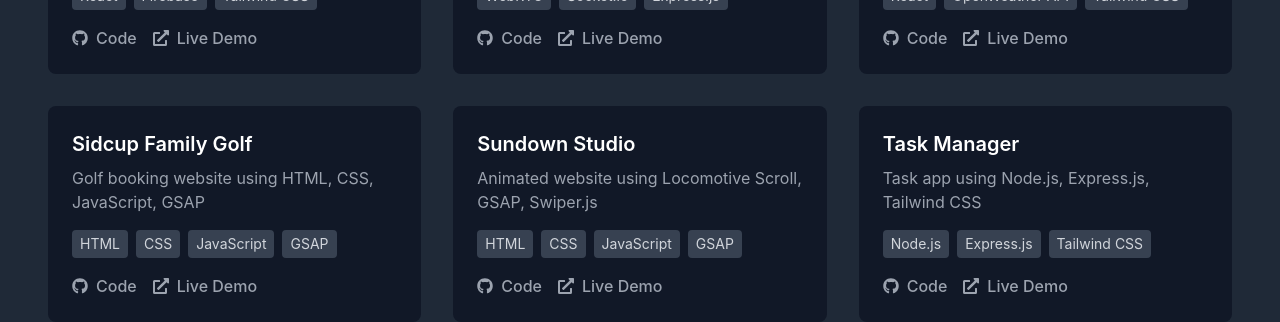
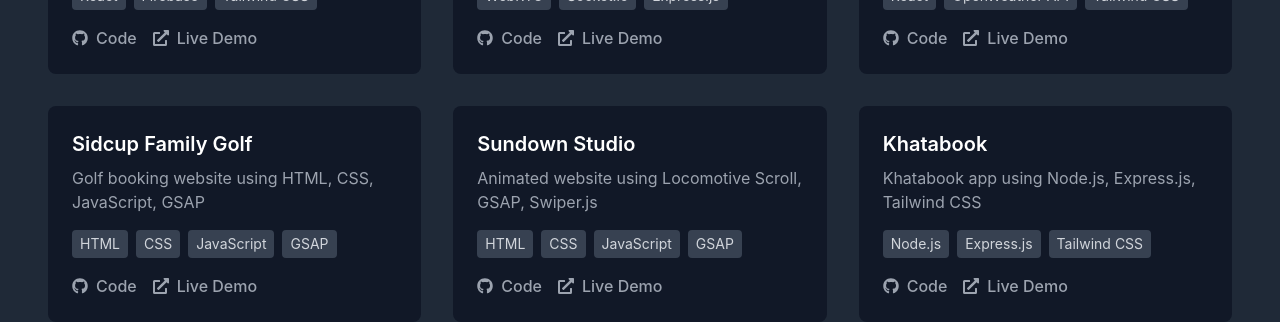
Before and after one commit to iamvtyagi/myPortfolio, a React (Vite) app: page / in a window 1280 px wide. Shown: the part 2280-2602 px from the top of the page. Built offline with nearby package versions, Linux system fonts and the light colour scheme.

Commit message:
links added of some projects

```diff
--- a/src/components/Projects.jsx
+++ b/src/components/Projects.jsx
@@ -48,22 +48,22 @@
     title: "Sidcup Family Golf",
     description: "Golf booking website using HTML, CSS, JavaScript, GSAP",
     tech: ["HTML", "CSS", "JavaScript", "GSAP"],
-    github: "#",
-    live: "#",
+    github: "https://github.com/iamvtyagi/Sidcup-Family-Golf.git",
+    live: "https://sidcup-family-golf-pipb.vercel.app/",
   },
   {
     title: "Sundown Studio",
     description: "Animated website using Locomotive Scroll, GSAP, Swiper.js",
     tech: ["HTML", "CSS", "JavaScript", "GSAP"],
-    github: "https://github.com/iamvtyagi/Sidcup-Family-Golf.git",
-    live: "https://sidcup-family-golf-pipb.vercel.app/",
+    github: "https://github.com/iamvtyagi/Sundown-Studio.git",
+    live: "https://sundown-studio-beta.vercel.app",
   },
   {
-    title: "Task Manager",
-    description: "Task app using Node.js, Express.js, Tailwind CSS",
+    title: "Khatabook",
+    description: "Khatabook app using Node.js, Express.js, Tailwind CSS",
     tech: ["Node.js", "Express.js", "Tailwind CSS"],
-    github: "https://github.com/iamvtyagi/task-manager.git",
-    live: "https://github.com/iamvtyagi/task-manager.git",
+    github: "https://github.com/iamvtyagi/Khatabook.git",
+    live: "https://khatabook-nast.onrender.com/",
   }
 ];
 
```
